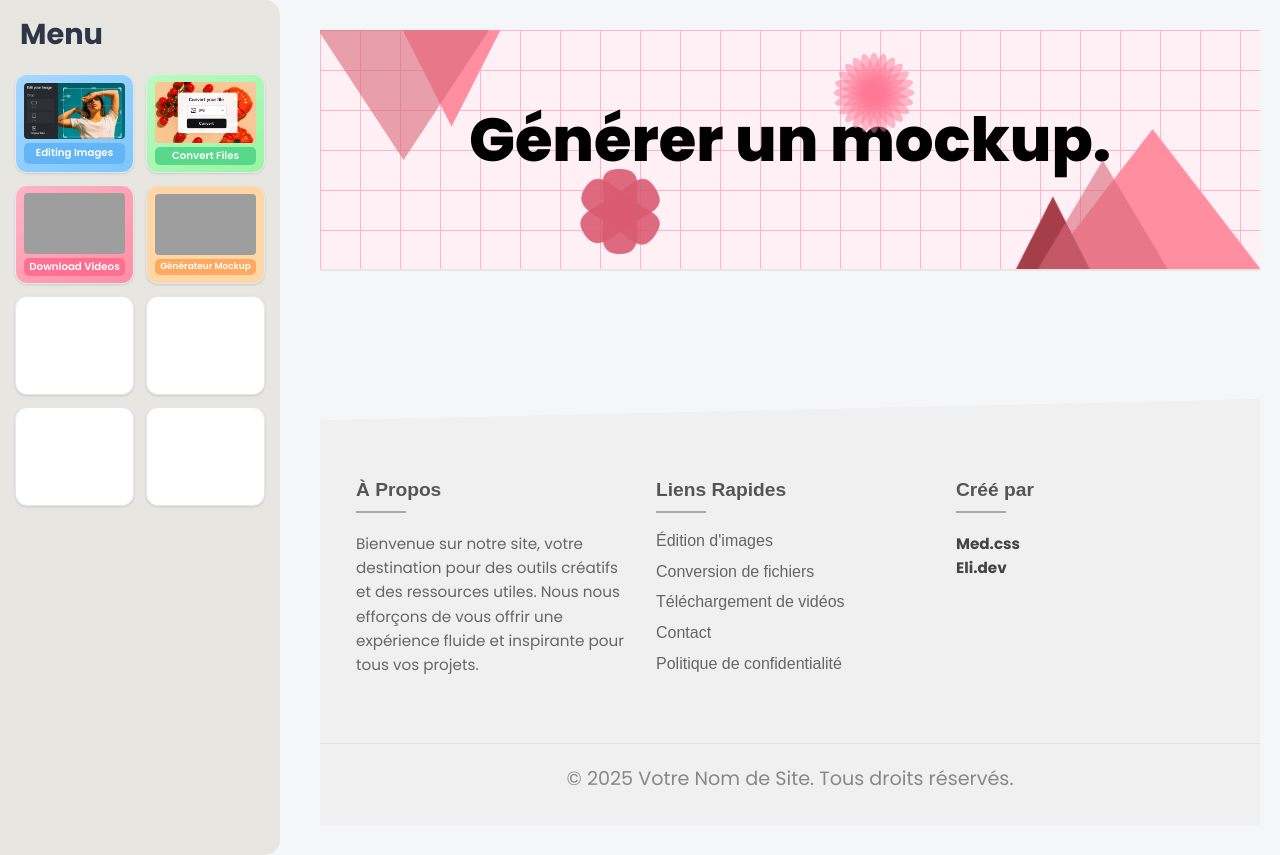
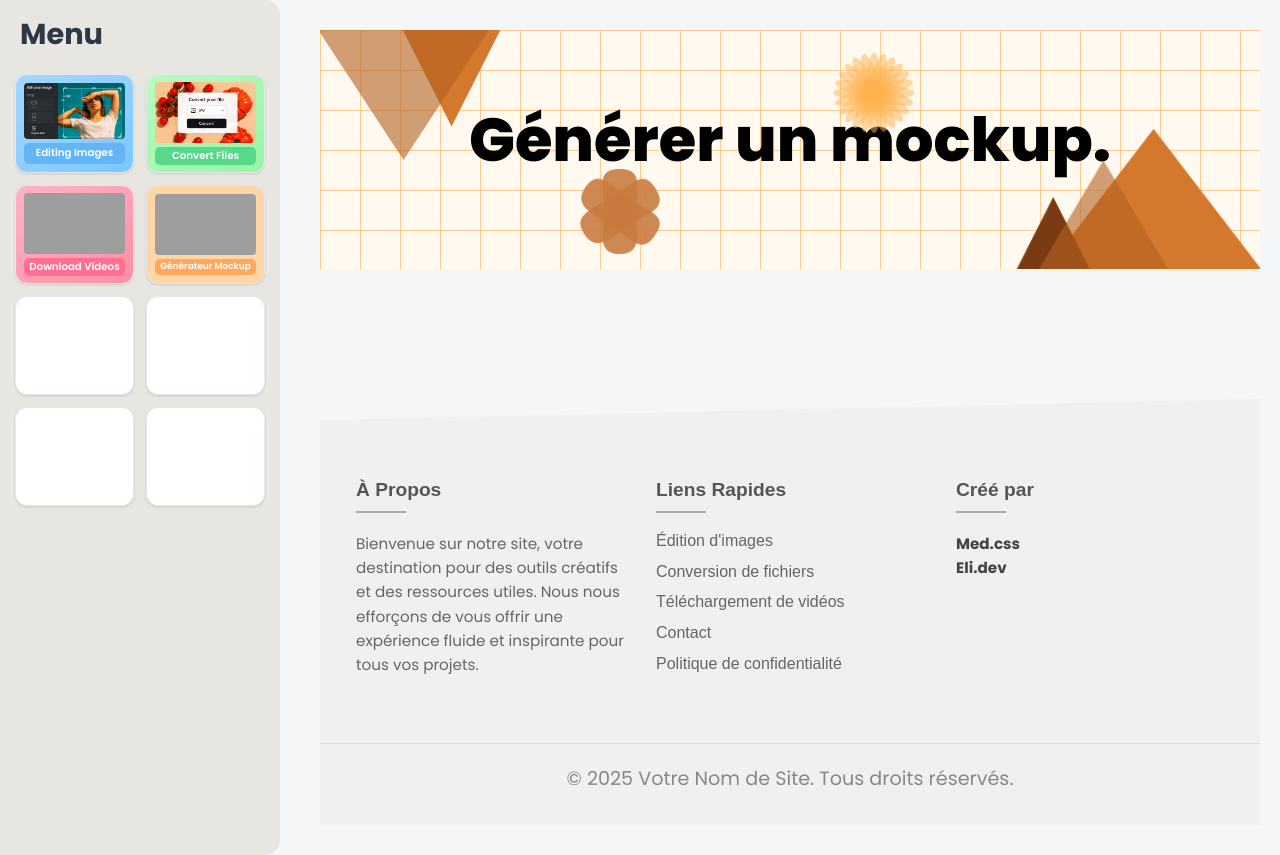
Before and after one commit to Med-css/Projet, a PHP site: page /mockupgenerator in a window 1280 px wide. Run offline with PHP 8.4, Linux system fonts and the light colour scheme; some libraries are stand-ins or nearby versions; grey boxes are pictures that could not be loaded.

Commit message:
page mockup couleurs

```diff
--- a/mockupgenerator.php
+++ b/mockupgenerator.php
@@ -1,12 +1,11 @@
 <?php require 'Header.php'; ?>
-<link rel="stylesheet" href="styles/videodownloader.css">
 
 <main>
-    <div class="titlePage videodownloader">
-        <img src="./img/videodownloader/imgtriangle.png" alt="Image de la page" class="triangleimg">
-        <img src="./img/videodownloader/circleflower.png" alt="Image de la page" class="circletriangleimg">
-        <img src="./img/videodownloader/flower.png" alt="Image de la page" class="flowerimg">
-        <img src="./img/videodownloader/imgtriangleinverse.png" alt="Image de la page" class="imgtriangleinverse">
+    <div class="titlePage mockupgenerator">
+        <img src="./img/mockupgenerator/imgtriangle.png" alt="Image de la page" class="triangleimg">
+        <img src="./img/mockupgenerator/circleflower.png" alt="Image de la page" class="circletriangleimg">
+        <img src="./img/mockupgenerator/flower.png" alt="Image de la page" class="flowerimg">
+        <img src="./img/mockupgenerator/imgtriangleinverse.png" alt="Image de la page" class="imgtriangleinverse">
         <h1>Générer un mockup.</h1>
     </div>
     <div class="contentPage">
--- a/styles/global.css
+++ b/styles/global.css
@@ -97,6 +97,14 @@ footer{
   background-image:
     linear-gradient(to right, #b9fbc0 1px, transparent 1px),
     linear-gradient(to bottom, #b9fbc0 1px, transparent 1px);
+}
+.mockupgenerator{
+  border-bottom: 2px solid #FFF5E1;
+  background-image:
+  linear-gradient(to right, #FFCB90 1px, transparent 1px),
+  linear-gradient(to bottom, #FFCB90 1px, transparent 1px);
+  background-color: #FFF9F0;
+
 }
 
 .titlePage h1 {
```
Also changed, not shown: img/mockupgenerator/circleflower.png (added), img/mockupgenerator/flower.png (added), img/mockupgenerator/imgtriangle.png (added), img/mockupgenerator/imgtriangleinverse.png (added).
